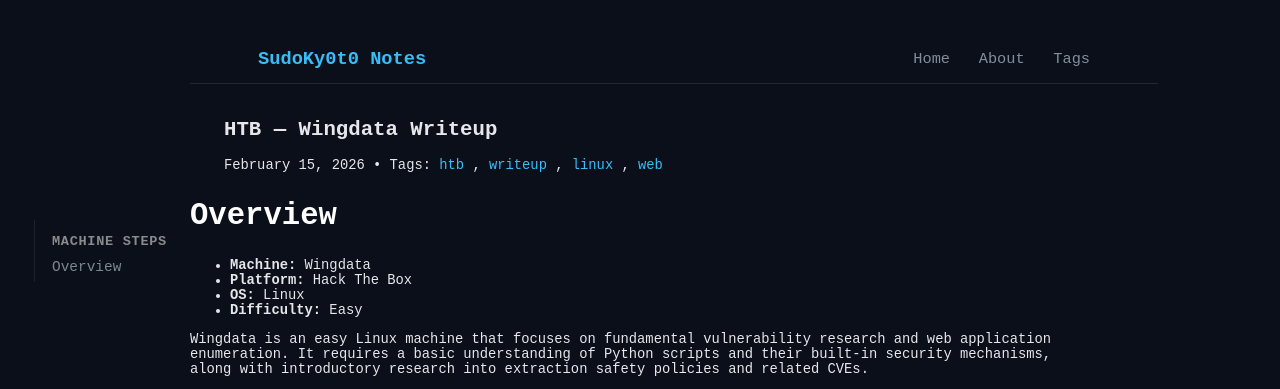
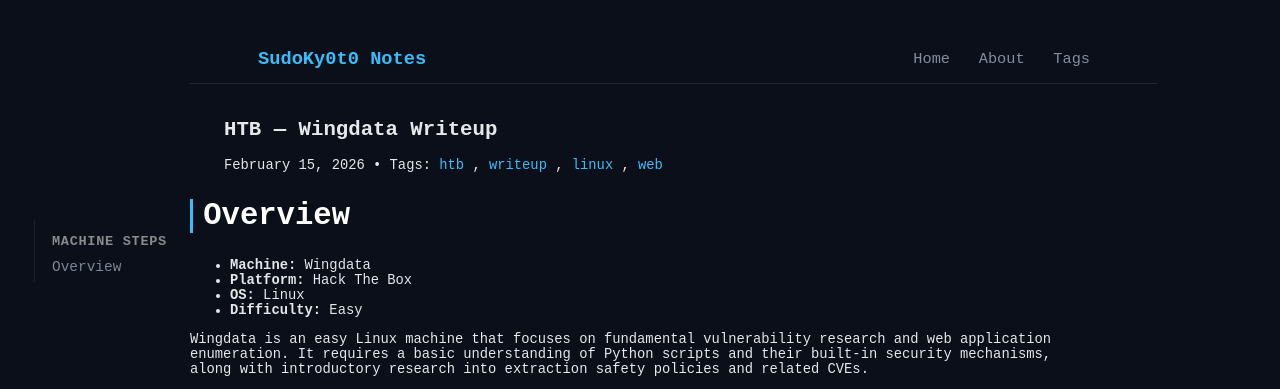
Before and after one commit to SudoKy0t0/SudoKy0t0.github.io, a Jekyll site: the page built from _posts/2026-02-15-htb-wingdata-writeup.md, in a window 1280 px wide. Shown: the top 389 px of the page. Built offline with Jekyll 4.4.1, drawn with Linux system fonts in a browser that asks for light colours.

Commit message:
Add border and padding to h2 in post content

```diff
--- a/assets/style.css
+++ b/assets/style.css
@@ -21,6 +21,8 @@ body {
 .post-content h2 {
   font-size: 1.8rem;
   color: #ffffff;
+  border-left: 3px solid #38bdf8;
+  padding-left: 0.6rem;
 }
 
 .post-content h3 {
```
